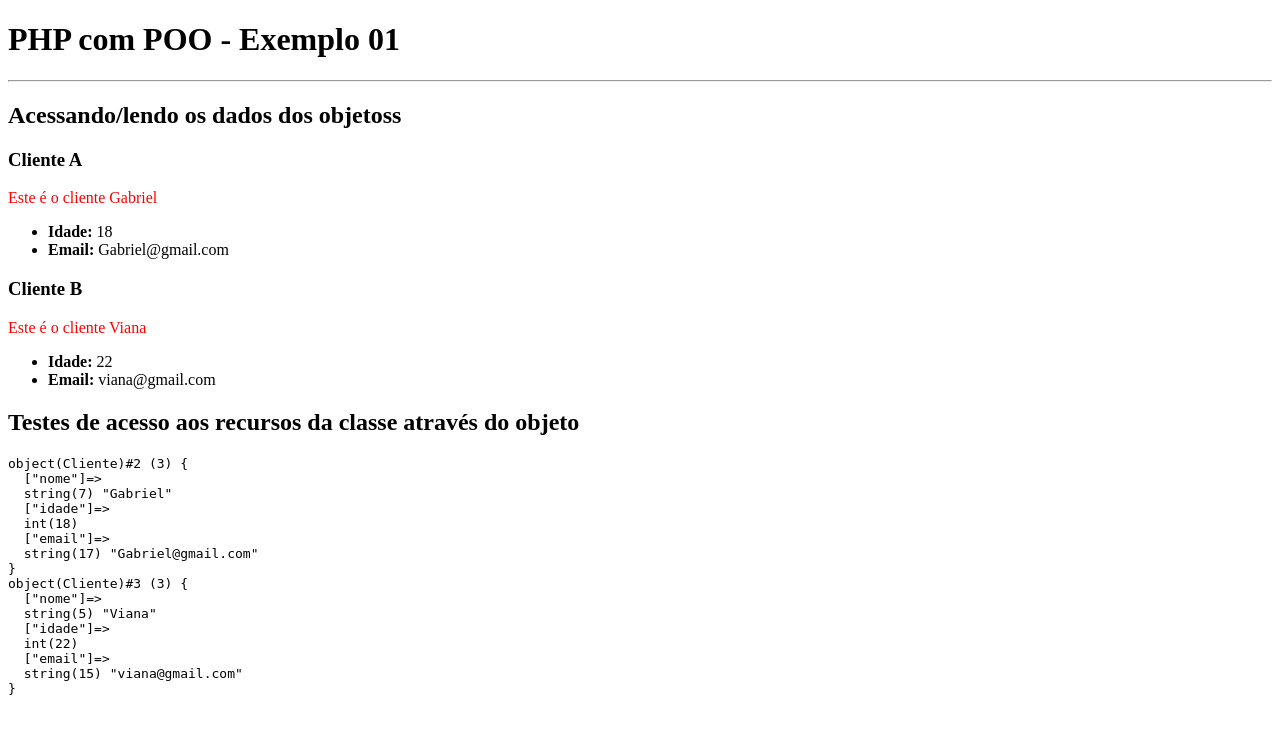
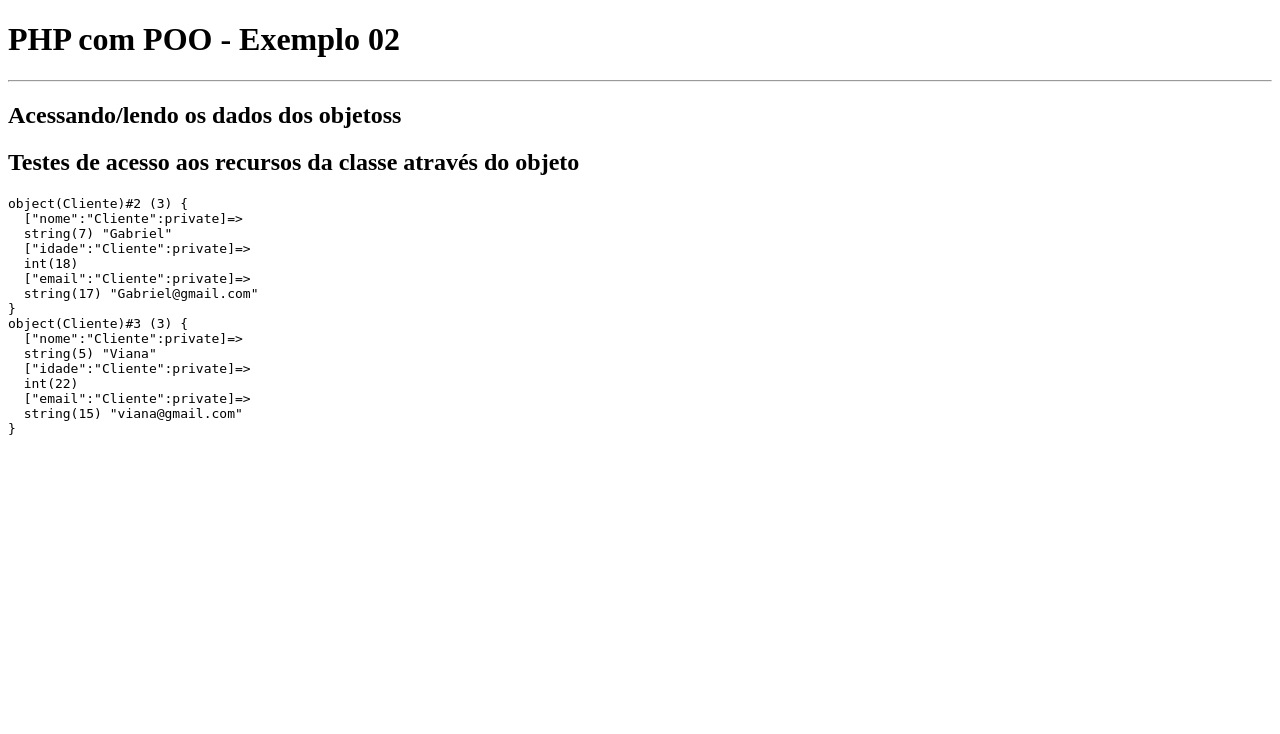
Before and after one commit to gaaviana/aulasphp-poo, a PHP site: page / in a window 1280 px wide. Shown: the top 734 px of the page. Run offline with PHP 8.4, Linux system fonts and the light colour scheme.

Commit message:
adicia setters

```diff
--- a/index.php
+++ b/index.php
@@ -6,48 +6,26 @@
     <title>Exemplo 01</title>
 </head>
 <body>
-    <h1>PHP com POO - Exemplo 01</h1>
+    <h1>PHP com POO - Exemplo 02</h1>
     <hr>
 
 
 <?php
-// Carregando/importando a classe
 require_once "src/Cliente.php";
 
 $clienteA = new Cliente();
 $clienteB = new Cliente();
 
-$clienteA->nome = "Gabriel";
-$clienteA->idade = 18;
-$clienteA->email = "Gabriel@gmail.com";
+$clienteA->setNome("Gabriel");
+$clienteA->setIdade(18);
+$clienteA->setEmail("Gabriel@gmail.com");
 
-$clienteB->nome = "Viana";
-$clienteB->idade = 22;
-$clienteB->email = "viana@gmail.com";
+$clienteB->setNome("Viana");
+$clienteB->setIdade(22);
+$clienteB->setEmail("viana@gmail.com");
 
 ?>
     <h2>Acessando/lendo os dados dos objetoss</h2>
-    <h3>Cliente A</h3>
-    <div>
-        <?php
-        $clienteA->exibirDados();
-        ?>
-    </div>
-    <ul>
-        <li><b>Idade: </b><?=$clienteA->idade?></li>
-        <li><b>Email: </b><?=$clienteA->email?></li>
-    </ul>
-
-    <h3>Cliente B</h3>
-    <div>
-        <?php
-        $clienteB->exibirDados();
-        ?>
-    </div>
-    <ul>
-        <li><b>Idade: </b><?=$clienteB->idade?></li>
-        <li><b>Email: </b><?=$clienteB->email?></li>
-    </ul>
 
     <h2>Testes de acesso aos recursos da classe através do objeto</h2>
 
--- a/src/Cliente.php
+++ b/src/Cliente.php
@@ -2,20 +2,25 @@
 
 class Cliente
 {
-    // atributos
-    public string $nome;
-    public int $idade;
-    public string $email;
+    private string $nome;
+    private int $idade;
+    private string $email;
 
-    // metodos
-    public function exibirDados(): void
+    // Métodos setters
+    public function setNome(string $nome):void
     {
-        echo "<p style='color:red'>
-                Este é o cliente $this->nome</p>";
+        $this->nome = $nome;
     }
 
-    public function verificarIdade(int $idade): bool
+    public function setIdade(int $idade):void
     {
-        return true;
+        $this->idade = $idade;
     }
+
+    public function setEmail(string $email):void
+    {
+        $this->email = $email;
+    }
+
+
 }
```
Also changed, not shown: 1 other file.
